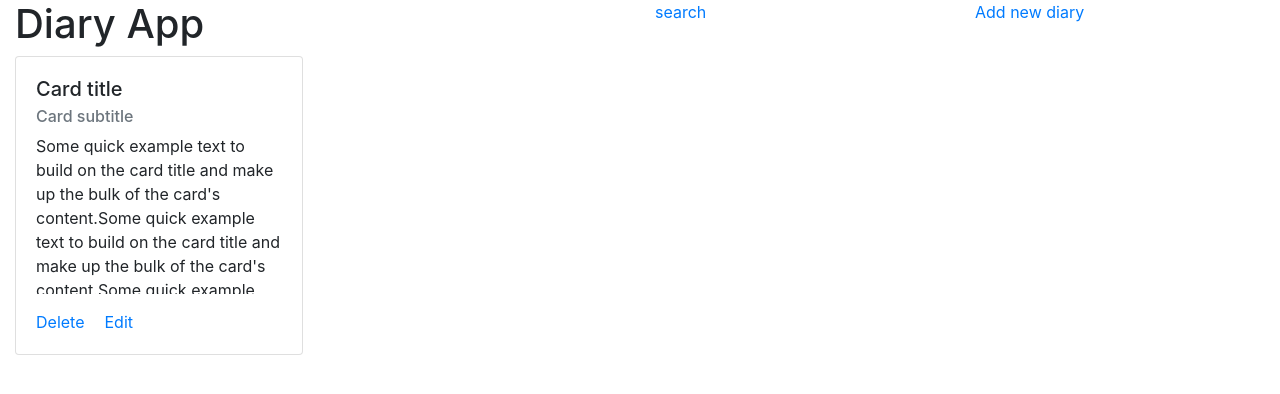
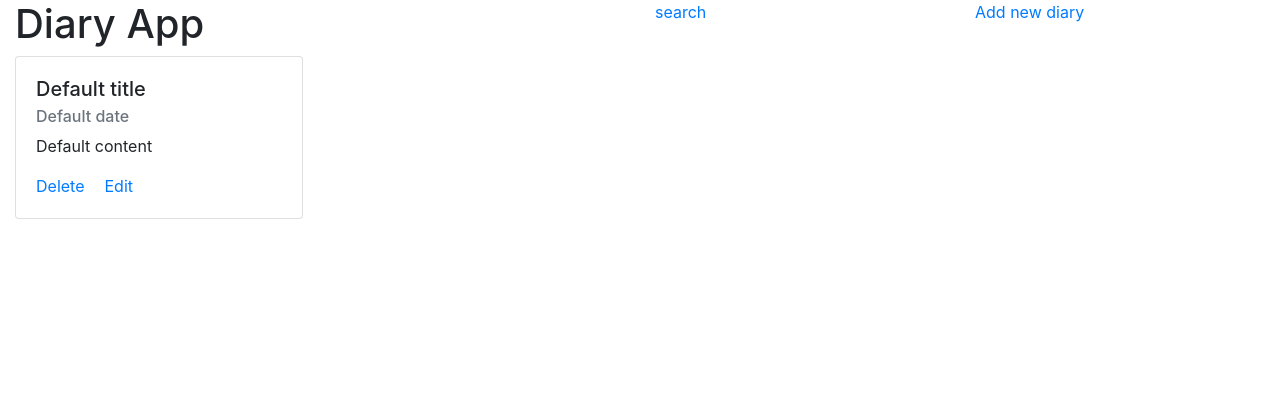
Before and after one commit to roy989898/vue_diary_app, a Vue app: page /#/ in a window 1280 px wide. Shown: the top 394 px of the page. Built offline with nearby package versions, Linux system fonts and the light colour scheme.

Commit message:
add the default value for the diary box

```diff
--- a/src/components/DiaryRelatedComponent/DiaryBox.vue
+++ b/src/components/DiaryRelatedComponent/DiaryBox.vue
@@ -2,14 +2,10 @@
     <div>
         <div class="card box-style">
             <div class="card-body">
-                <h5 class="card-title">Card title</h5>
-                <h6 class="card-subtitle mb-2 text-muted">Card subtitle</h6>
-                <p class="card-text content">Some quick example text to build on the card title and make up the bulk
-                    of the
-                    card's content.Some quick example text to build on the card title and make up the bulk of the
-                    card's content.Some quick example text to build on the card title and make up the bulk of the
-                    card's content.Some quick example text to build on the card title and make up the bulk of the
-                    card's content.</p>
+                <h5 class="card-title">{{title}}</h5>
+                <h6 class="card-subtitle mb-2 text-muted">{{date}}</h6>
+                <p class="card-text content">{{content}}</p>
+                <!--todo set the delete and edit button-->
                 <a href="#" class="card-link">Delete</a>
                 <a href="#" class="card-link">Edit</a>
             </div>
@@ -20,7 +16,19 @@
 <script>
     export default {
         name: "diary-box",
-        props: ['date', 'title', 'content'],
+        // props: ['date', 'title', 'content'],
+        props: {
+            date: {
+                default: 'Default date'
+            },
+            title: {
+                default: 'Default title'
+            },
+            content: {
+                default: 'Default content'
+            },
+
+        }
 
     }
 </script>
@@ -33,7 +41,6 @@
     }
 
     .content {
-        height: 10rem;
         max-height: 10rem;
         overflow: hidden;
 
```
